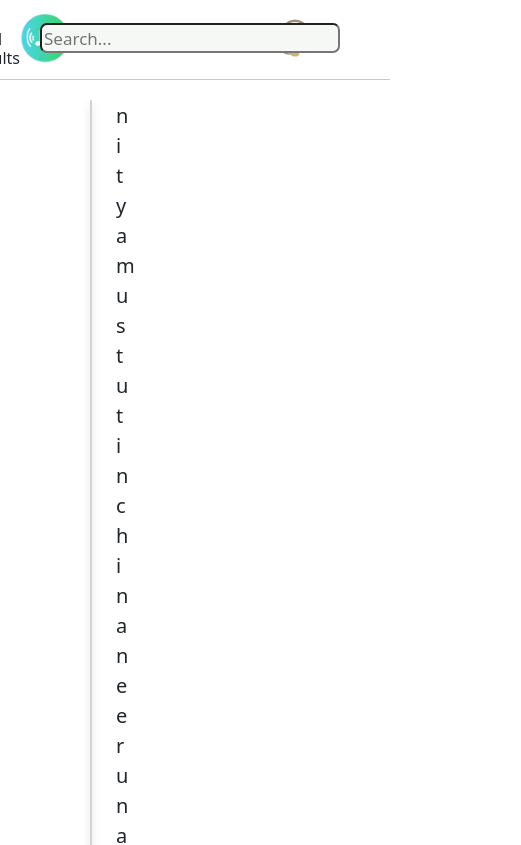
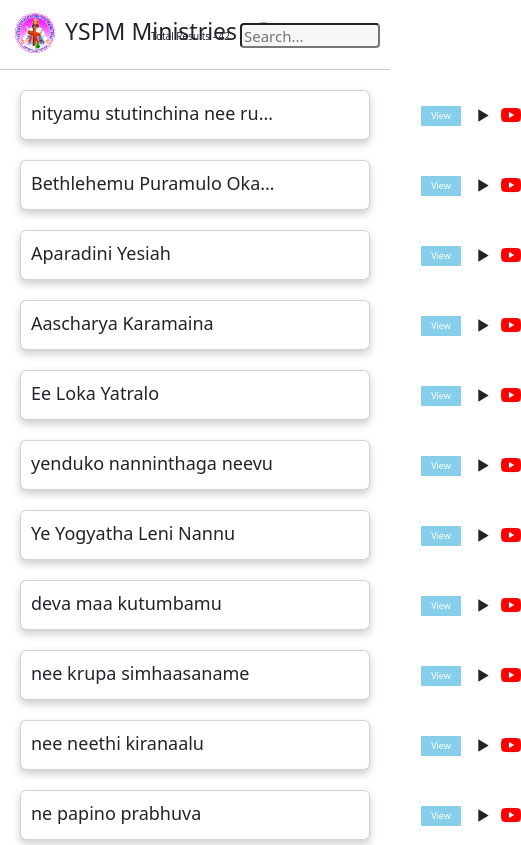
Before and after one commit to rameshmanepalli1234/Songs-App, a React (Create React App) app: page / in a window 390 px wide. Shown: the top 845 px of the page, 521 px wide, since content can reach past the window. Built offline with nearby package versions, Linux system fonts and the light colour scheme.

Commit message:
Changed to mobile application by editing css

```diff
--- a/src/components/contactUs/ContactUs.jsx
+++ b/src/components/contactUs/ContactUs.jsx
@@ -17,7 +17,7 @@ const ContactUs = (props) =>{
                   <BiX size={24} className='customerServiceCloseIcon' onClick={handleOnCloseCustomerService}/>
               </ModalHeader>
               <ModalBody>
-                  Don't Worry Please Send Us a Mail
+                  Don't worry please send us an email
               </ModalBody>
               <ModalFooter>
                   <button onClick={handleOnSendMail}> Send Mail</button>
--- a/src/components/dashboard/Dashboard.jsx
+++ b/src/components/dashboard/Dashboard.jsx
@@ -1,5 +1,5 @@
 import './Dashboard.scss';
-import MusicLyricIcon from '../Images/MusicLyricIcon.webp';
+import yspm from '../Images/yspm.jpeg';
 import {Songs} from "../jsFiles/Songs";
 import {useEffect, useState} from "react";
 import {BiX, BiPlay, BiPause} from 'react-icons/bi';
@@ -61,12 +61,12 @@ const Dashboard = () => {
     return (
         <>
             <h1 className='DashboardHeading'>
-                <img src={MusicLyricIcon} className='MainLogo' alt='MusicLogo' onClick={handleOnMainLogo}/>
-                <span className='Heading_text'>Music Lyrics </span>
+                <img src={yspm} className='MainLogo' alt='MusicLogo' onClick={handleOnMainLogo}/>
+                <span className='Heading_text'>YSPM Ministries </span>
                 <span className='contactUs'> <img src={ContactUsIcon} alt='customerServiceLogo' className='contactUsIcon' onClick={handleOnCustomerService}/> </span>
                 {searchText ? <span className='searchResults'>{`Search Results - ${filteredSongsList.length} `}</span> : <span  className='searchResults'>{`Total Results - ${filteredSongsList.length}`}</span>}
                 <input className='input_dashboard' placeholder='Search...' onChange={handleOnSearchSongs} value={searchText}/>
-                { searchText && <BiX className='crossSearchIcon' size={24} onClick={handleOnRemoveSearchText}/>}
+                { searchText && <BiX className='crossSearchIcon' size={21} onClick={handleOnRemoveSearchText}/>}
             </h1>
             <hr/>
             {isCustomerServiceOpen &&
@@ -79,10 +79,10 @@ const Dashboard = () => {
                     return (
                         <div key={index} className='card'>
                             <span className='songTitle'> {song.title} </span>
-                            <button className='viewLyricButton' onClick={handleOnLyric}>View</button>
+                            <button className='viewLyricButton' onClick={handleOnLyric} disabled={true}>View</button>
                             {isPlayButtonOpen && <BiPlay className='playButton' size={25} onClick={()=>{handleOnPlayButton(song.title)}}/> }
                             {isPauseButtonOpen && <BiPause className='pauseButton' size={25} onClick={handleOnPauseButton}/> }
-                            <img src={YoutubeIcon} alt='youtube link' className='youtubeButton' />
+                            <img src={YoutubeIcon} alt='youtube link' className='youtubeButton'/>
                         </div>
                     )
                 })
--- a/src/components/dashboard/Dashboard.scss
+++ b/src/components/dashboard/Dashboard.scss
@@ -4,26 +4,28 @@
 }
 
 .Heading_text{
-  margin-left: 20px;
+  margin-left: 10px;
+  font-size: 23px;
 }
 
 .MainLogo{
-  width: 50px;
-  height: 50px;
-  margin-left: 20px;
+  width: 40px;
+  height: 40px;
+  margin-left: 15px;
   cursor: pointer;
   vertical-align: middle;  //keeping picture vertically align center
+  border-radius: 20px;
 }
 
 .input_dashboard{
-  width: 300px;
-  height: 30px;
+  width: 140px;
+  height: 25px;
   //border: 2px solid black;
-  border-radius: 7px;
+  border-radius: 4px;
   //float: right;
-  margin-right: 50px;
+  margin-right: 10px;
   background: #f6f8f6;
-  font-size: 17px;
+  font-size: 15px;
   position: absolute;
   right: 0px;
   top:23px;
@@ -31,30 +33,42 @@
 
 .viewLyricButton{
   cursor: pointer;
-  margin-top: 25px;    //keeping text in card vertically align
-  height: 25px;
-  width: 50px;
-  font-size: 13px;
+  //margin-top: 25px;    //keeping text in card vertically align
+  height: 20px;
+  width: 40px;
+  font-size: 9px;
+  position: absolute;
+  left: 400px;
+  top: 15px;
+  background: skyblue;
+  color: white;
+  border: none;
 }
 
 .songTitles{      //-----> overall div for songs and view button
-  margin-left: 90px; //box shadow control
-  font-size: 20px;
-  margin-right: 400px;  //box shadow control
+  margin-left: 20px; //box shadow control
+  font-size: 18px;
+  margin-right: 20px;  //box shadow control
+  //margin-top: 30px;
 }
 
 .songTitle{
-  width: 50%;
-  display: inline-block;
-  margin-left: 25px;
+  width: 70%;
+  //display: inline-block;
+  margin-left: 10px;
+  white-space: nowrap;
+  overflow: hidden;
+  text-overflow: ellipsis;
+  margin-top: 9px;
 }
 
 .card{
   box-shadow: 0 4px 8px 0 rgba(0,0,0,0.2);
   transition: 0.3s;
-  height: 70px;
-  margin-bottom: 50px;
+  //height: 70px;
+  margin-bottom: 10px;
   margin-top: 20px;
+  height: 50px !important;
 }
 
 .card:hover{
@@ -64,27 +78,27 @@
 .searchResults{
   position: absolute;
   //left:900px;
-  right: 370px;
-  font-size: 16px;
+  right: 160px;
+  font-size: 10px;
   top:30px
 }
 
 .crossSearchIcon{
   position: absolute;
   cursor: pointer;
-  right: 55px;
+  right: 10px;
   color: red;
   top: 25px;
 }
 
 .contactUs{
-  margin-left: 20px;
+  margin-left: 8px;
   cursor: pointer;
 }
 
 .contactUsIcon{
-  height: 40px;
-  width: 40px;
+  height: 25px;
+  width: 25px;
   vertical-align: middle;
 }
 
@@ -94,15 +108,21 @@
 }
 
 .playButton, .pauseButton{
-  vertical-align: middle;
-  margin-left: 15px;
+  //vertical-align: middle;
+  //margin-left: 15px;
   cursor: pointer;
+  position: absolute;
+  left: 450px;
+  top: 12px;
 }
 
 .youtubeButton{
-  height: 30px;
-  width: 30px;
-  vertical-align: middle;
-  margin-left: 15px;
+  height: 20px;
+  width: 20px;
+  //vertical-align: middle;
+  //margin-left: 15px;
   cursor: pointer;
+  position: absolute;
+  left: 480px;
+  top: 14px;
 }
```
Also changed, not shown: src/components/Images/yspm.jpeg (added).
